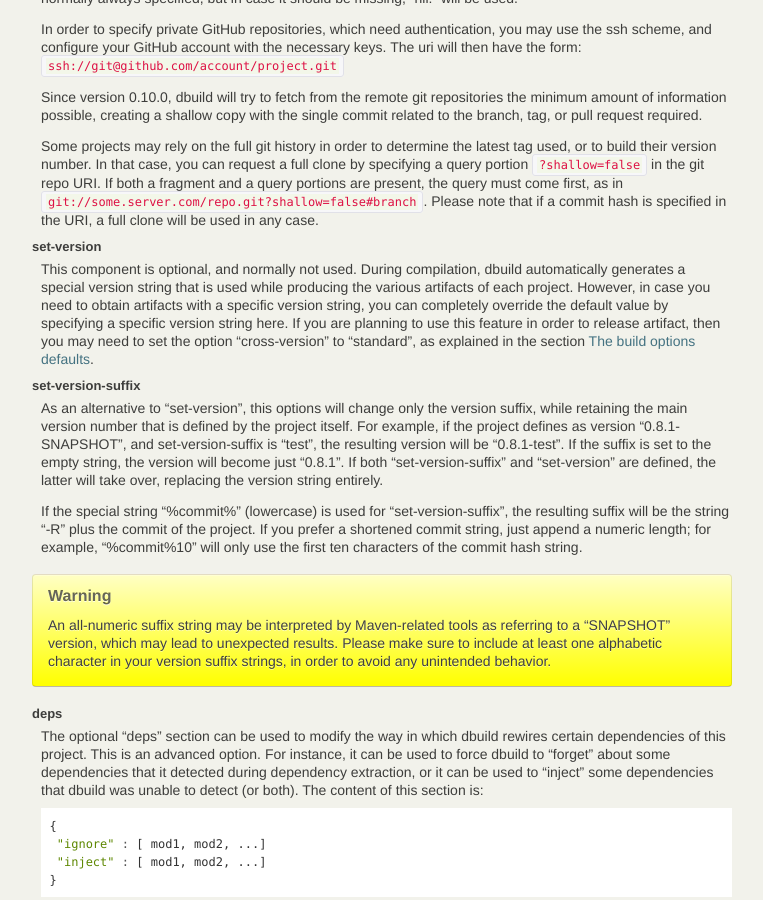
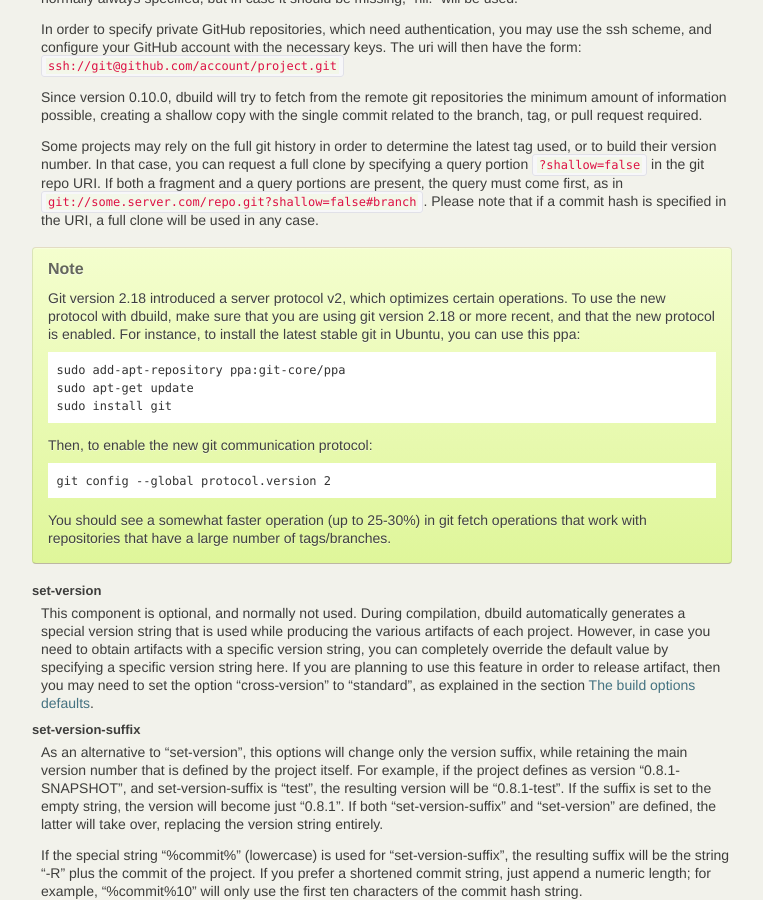
Before and after one commit to lightbend-labs/dbuild, a Sphinx documentation site: the page built from docs/src/sphinx/dbuild.rst, in a window 1280 px wide and 900 px high, scrolled down 2985 px. Shown: the whole window, without its empty margins (138-901 px from the left). Built offline with Sphinx 7.4.7, drawn with Linux system fonts in a browser that asks for light colours; the version number could not be read and is left out.

Commit message:
Add docs on enabling git protocol v2 in dbuild

```diff
--- a/docs/src/sphinx/dbuild.rst
+++ b/docs/src/sphinx/dbuild.rst
@@ -206,6 +206,27 @@ uri
   present, the query must come first, as in `git://some.server.com/repo.git?shallow=false#branch`.
   Please note that if a commit hash is specified in the URI, a full clone will be used
   in any case.
+
+.. note::
+  Git version 2.18 introduced a server protocol v2, which optimizes certain operations. To use
+  the new protocol with dbuild, make sure that you are using git version 2.18 or more recent, and
+  that the new protocol is enabled. For instance, to install the latest stable git in Ubuntu,
+  you can use this ppa:
+
+  .. code-block:: text
+
+    sudo add-apt-repository ppa:git-core/ppa
+    sudo apt-get update
+    sudo install git
+
+  Then, to enable the new git communication protocol:
+
+  .. code-block:: text
+
+    git config --global protocol.version 2
+
+  You should see a somewhat faster operation (up to 25-30%) in git fetch operations
+  that work with repositories that have a large number of tags/branches.
 
 set-version
   This component is optional, and normally not used. During compilation, dbuild automatically
```
